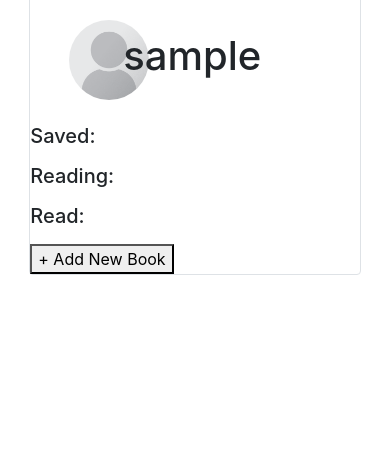
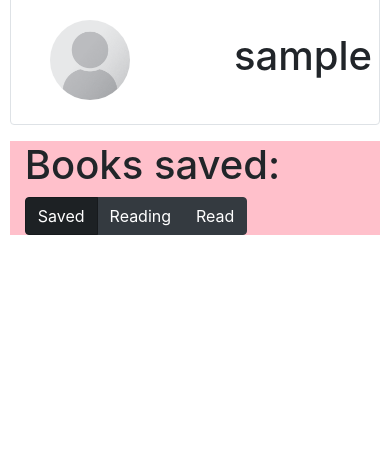
Before and after one commit to adriasala12/HarvardX-CS50W-final-project, a Django app: page /user in a window 390 px wide. Shown: the part 387-844 px from the top of the page. Run offline with Django 3.2, Linux system fonts and the light colour scheme; the visitor is signed in with stand-in values (Sample User, id 1); data that the repository does not hold is empty; some libraries are stand-ins or nearby versions.

Commit message:
User page shows buttons to select if showing saved/reading/read books

```diff
--- a/reading/templates/reading/user.html
+++ b/reading/templates/reading/user.html
@@ -1,37 +1,33 @@
 {% extends "reading/layout.html" %} {% block content %}
 
-<div class="border rounded mx-auto mt-3" style="width: 85%;">
+<div class="border rounded mx-auto mt-3" style="width: 95%;">
     <div class="row m-4">
-        <div class="col-1 mr-4">
+        <div class="col-sm-2 col-6 mr-4">
             <img class="rounded-circle" src="{{ user.image }}" style="height: 80px; width: 80px;">
         </div>
         <div class="col d-flex align-items-center">
             <h1>{{ user }}</h1>
         </div>
     </div>
-    <div>
-        <h5>Saved:</h5>
-        <ul>
-            {% for book in user.saved.all %}
-            <li>{{ book }}</li>
-            {% endfor %}
-        </ul>
-        <h5>Reading:</h5>
-        <ul>
-            {% for book in user.reading.all %}
-            <li>{{ book }}</li>
-            {% endfor %}
-        </ul>
-        <h5>Read:</h5>
-        <ul>
-            {% for book in user.read.all %}
-            <li>{{ book }}</li>
-            {% endfor %}
-        </ul>
-    </div>
-    <div>
-        <button>+ Add New Book</button>
-    </div>
 </div>
 
+<div class="row mx-auto mt-3 d-flex align-items-center" style="width:95%; background-color:pink">
+
+    <h1 id="title" class="col">Books saved:</h1>
+
+    <div class="w-100 d-lg-none d-block"></div>
+
+    <div class="btn-group col-3 h-50 " role="group">
+        <button type="button" class="btn btn-dark active">Saved</button>
+        <button type="button" class="btn btn-dark">Reading</button>
+        <button type="button" class="btn btn-dark">Read</button>
+    </div>
+
+</div>
+
+
+
+
+
+
 {% endblock %}
```
